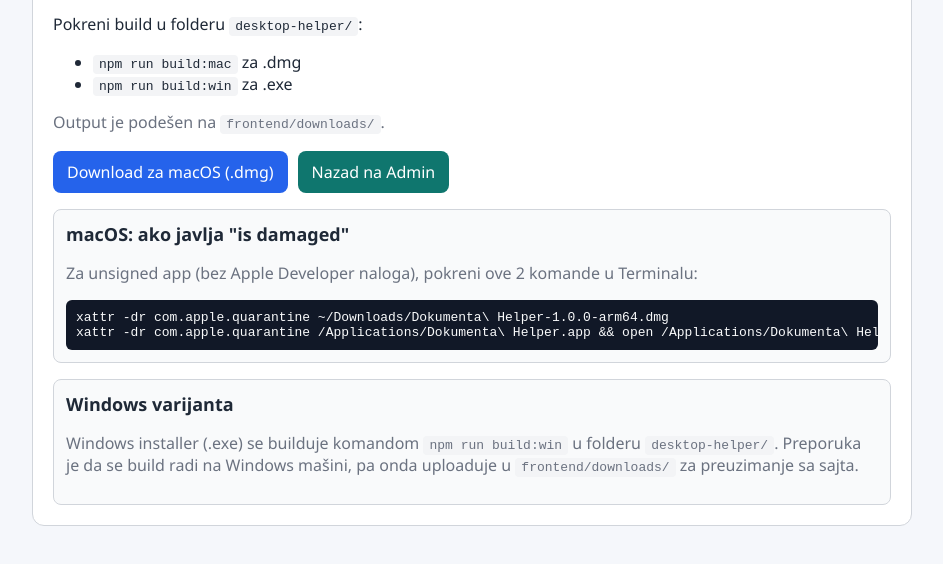
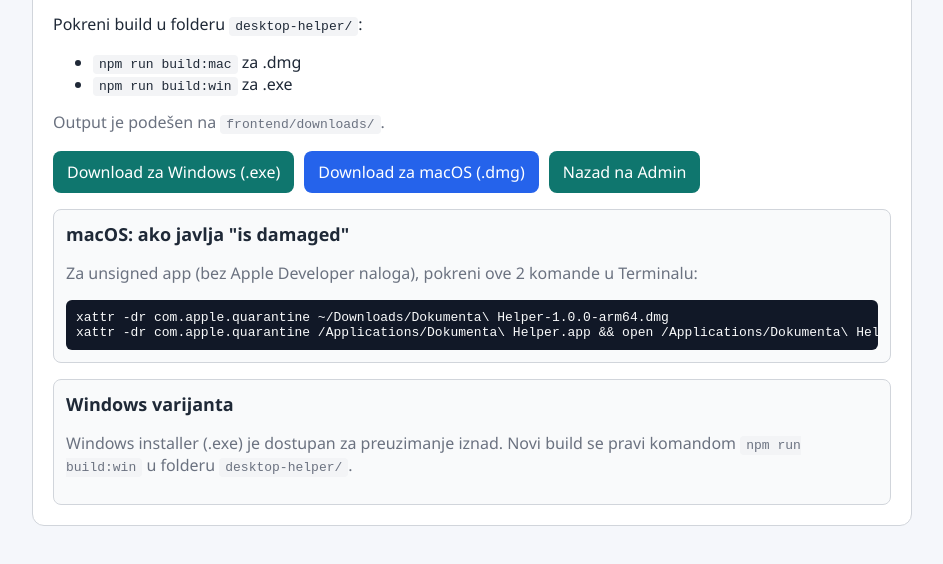
Before and after one commit to zeljkobar/dokumenta_portal, a plain HTML site: page frontend/downloads/index.html in a window 1280 px wide. Shown: the part 132-696 px from the top of the page, without its empty margins (168-1111 px from the left). Drawn offline with Linux system fonts and the light colour scheme.

Commit message:
Add Windows desktop helper download

```diff
--- a/desktop-helper/package.json
+++ b/desktop-helper/package.json
@@ -34,7 +34,8 @@
     "win": {
       "target": [
         "nsis"
-      ]
+      ],
+      "signAndEditExecutable": false
     }
   }
 }
--- a/frontend/downloads/index.html
+++ b/frontend/downloads/index.html
@@ -98,6 +98,13 @@
 
         <div class="actions">
           <a
+            class="btn"
+            href="/downloads/Dokumenta%20Helper%20Setup%201.0.0.exe"
+            download
+          >
+            Download za Windows (.exe)
+          </a>
+          <a
             class="btn secondary"
             href="/downloads/Dokumenta%20Helper-1.0.0-arm64.dmg"
             download
@@ -119,9 +126,8 @@ xattr -dr com.apple.quarantine /Applications/Dokumenta\ Helper.app && open /Appl
         <div class="panel">
           <h3>Windows varijanta</h3>
           <p class="muted">
-            Windows installer (.exe) se builduje komandom <code>npm run build:win</code> u
-            folderu <code>desktop-helper/</code>. Preporuka je da se build radi na Windows mašini,
-            pa onda uploaduje u <code>frontend/downloads/</code> za preuzimanje sa sajta.
+            Windows installer (.exe) je dostupan za preuzimanje iznad. Novi build se pravi
+            komandom <code>npm run build:win</code> u folderu <code>desktop-helper/</code>.
           </p>
         </div>
       </div>
```
Also changed, not shown: 2 other files.
